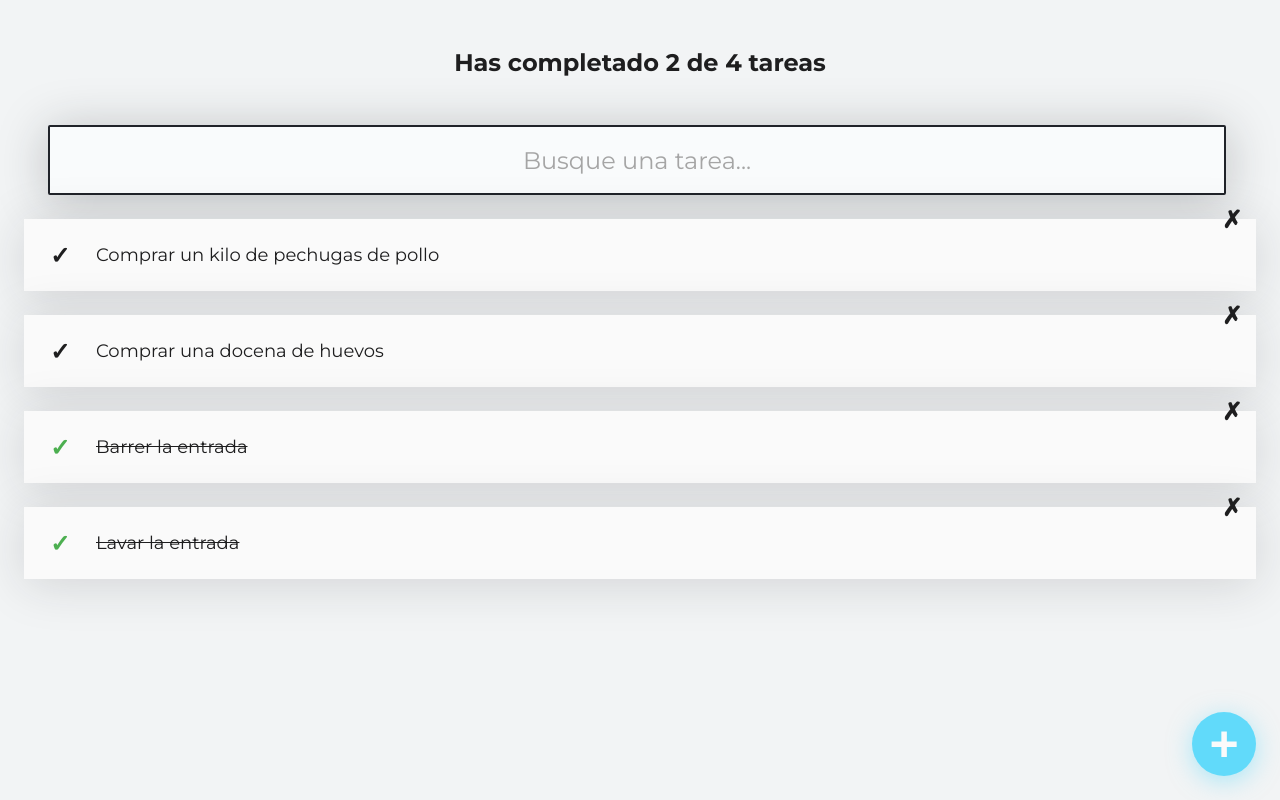
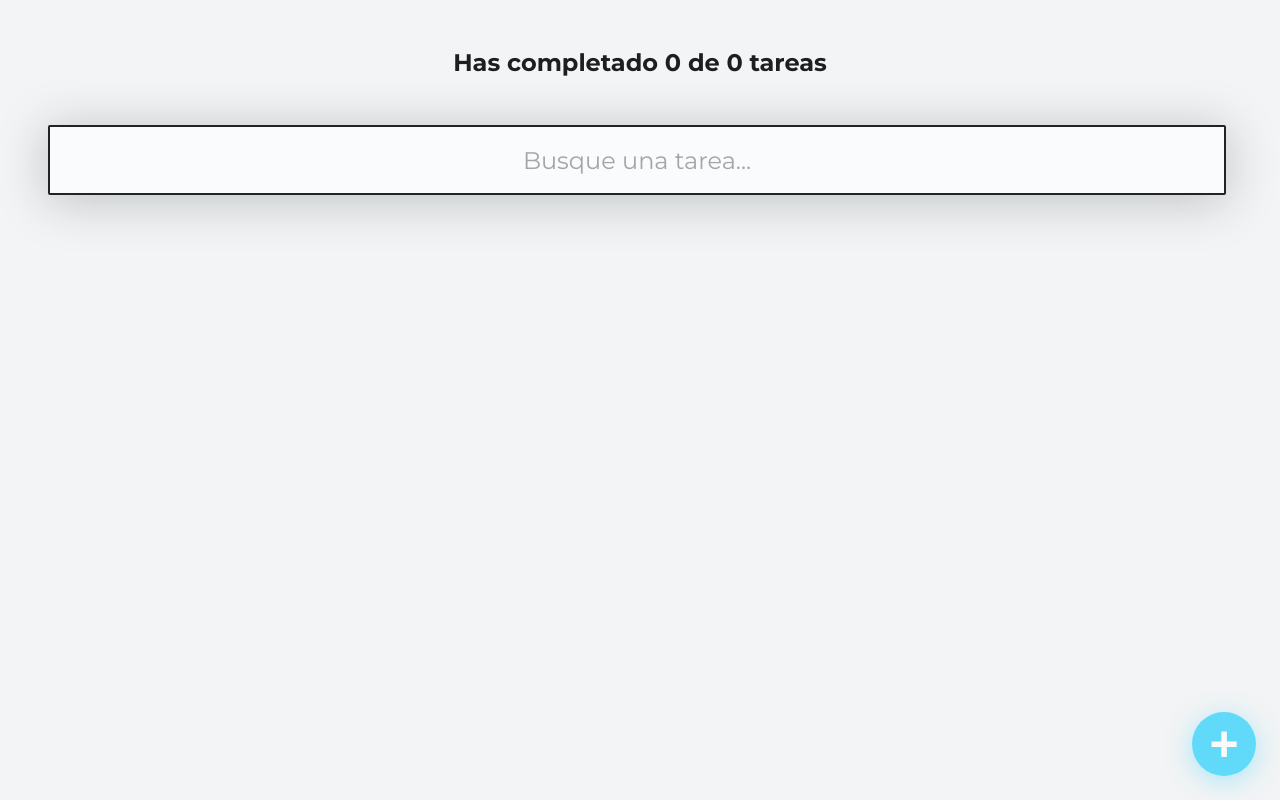
Before and after one commit to JPLFraccaro/TimeWise, a React (Create React App) app in the folder time-wise-react-app/: page / in a window 1280 px wide. Built offline with nearby package versions, Linux system fonts and the light colour scheme.

Commit message:
working with localStorage

```diff
--- a/time-wise-react-app/src/App.js
+++ b/time-wise-react-app/src/App.js
@@ -5,31 +5,50 @@ import { TaskItemComponent } from "./components/TaskItemComponent"
 import { CreateTaskButtonComponent } from "./components/CreateTaskButtonComponent"
 import React, { useState } from "react"
 
-const defaultTasks = [
+/*const defaultTasks = [
   {text: "Comprar un kilo de pechugas de pollo", completed: false},
   {text: "Comprar una docena de huevos", completed: false},
   {text: "Barrer la entrada", completed: true},
   {text: "Lavar la entrada", completed: true},
-]
+]*/
 
 function App() {
-  const [tasks, setTasks] = useState(defaultTasks)
+  //initializing localStorage
+  const localStorageTasks = localStorage.getItem('TASKS_V1')
+  let parsedTasks
+  if (!localStorageTasks) {
+    localStorage.setItem('TASKS_V1', JSON.stringify([]))
+    parsedTasks = []
+  } else {
+    parsedTasks = JSON.parse(localStorageTasks)
+  }
+  const [tasks, setTasks] = useState(parsedTasks)
+
+  //initializating searchBar value
   const [searchValue, setSearchValue] = useState('')
+  //filtering tasks
   const searchedTasks = tasks.filter(task => task.text.toLowerCase().includes(searchValue.toLowerCase()))
+  //counting tasks
   const totalTasks = searchedTasks.length
   const completedTasks = tasks.filter(task => task.completed).length
+  // saving changes on localStorage
+  const saveTasks = (newTasks) => {
+    const stringifiedTasks = JSON.stringify(newTasks)
+    localStorage.setItem('TASKS_V1', stringifiedTasks)
+    setTasks(newTasks)
+
+  }
+  // updating tasks
   const completeTask = (text) => {
     const newTasks = [...tasks]
     const taskIndex = tasks.findIndex(task => task.text === text)
     newTasks[taskIndex].completed = !(tasks[taskIndex].completed)
-    setTasks(newTasks)
+    saveTasks(newTasks)
   }
+  // deleting tasks
   const deleteTask = (text) => {
     const newTasks = tasks.filter(task => task.text !== text)
-    //let newTasks = [...tasks]
-    //const taskIndex = tasks.findIndex(task => task.text === text)
-    //newTasks.splice(taskIndex, 1)
-    setTasks(newTasks)
+    saveTasks(newTasks)
   }
   return (
     <>
@@ -57,4 +76,4 @@ function App() {
   );
 }
 
-export {App};
+export { App };
```
